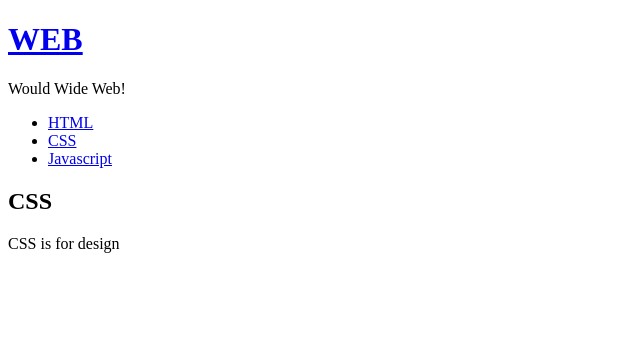
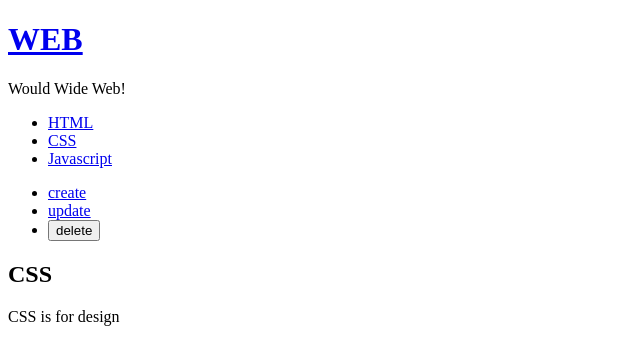
Before and after one commit to JunIl-git/SaengKoReact, a React (Create React App) app: page / in a window 1280 px wide. Shown: the top 364 px of the page, without its empty margins (0-640 px from the left). Built offline with nearby package versions, Linux system fonts and the light colour scheme.

Commit message:
CRUD start

```diff
--- a/src/App.js
+++ b/src/App.js
@@ -57,6 +57,13 @@ class App extends React.Component{
       <div className="App">
         <Subject  mode={this.state.mode} onClick={onClickButton1} title={this.state.subject.title} sub={this.state.subject.sub}></Subject>
         <Nav data ={this.state.contents} onClick={onClickButton2} ></Nav>
+        <div>
+          <ul>
+            <li><a href="/create">create</a></li>
+            <li><a href="/update">update</a></li>
+            <li><input type="button" value="delete"/></li>
+          </ul>
+        </div>
         <Article title={_title} sub={_desc}></Article>
       </div>
     )
```
Also changed, not shown: 1 other file (tests, documents, lock files or other folders).
